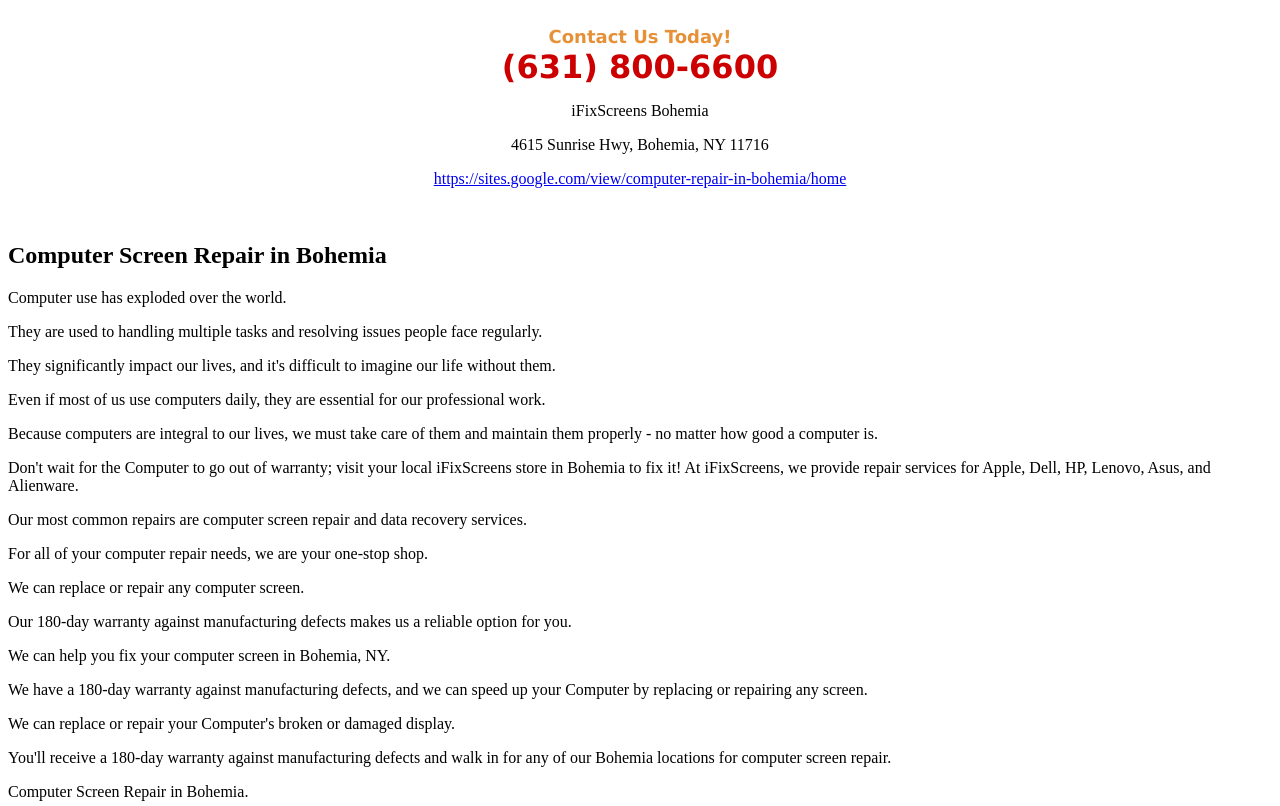
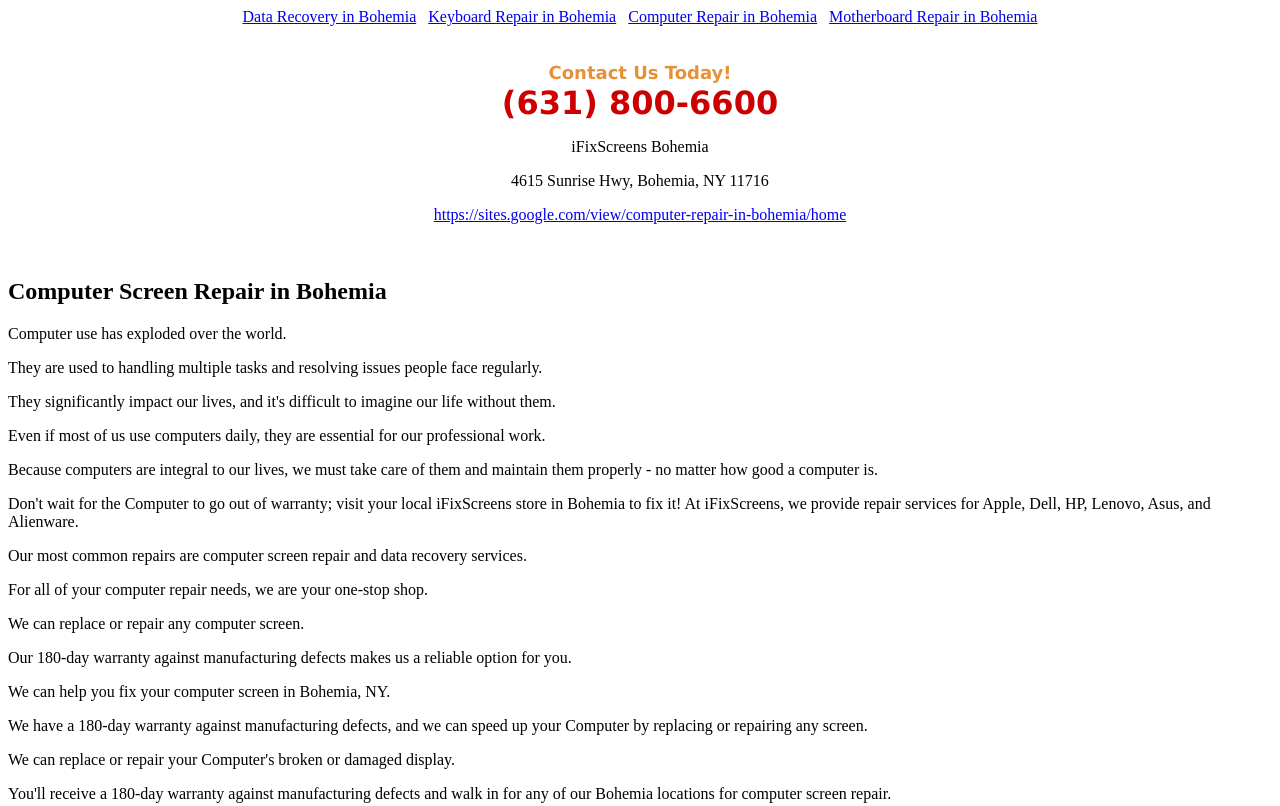
Before and after one commit to iFix786/computer-repair-in-bohemia, a plain HTML site: page ComputerScreenRepairinBohemia.html in a window 1280 px wide. Shown: the top 806 px of the page. Drawn offline with Linux system fonts and the light colour scheme.

Commit message:
Update ComputerScreenRepairinBohemia.html

```diff
--- a/ComputerScreenRepairinBohemia.html
+++ b/ComputerScreenRepairinBohemia.html
@@ -1,4 +1,12 @@
-<!DOCTYPE html><html><body><div class="sites-embed-align-center-wrapping-off"><div class="sites-embed-border-on sites-embed sites-embed-full-width" style="width:100%;"><div class="sites-embed-content sites-embed-type-text"><div class="sites-embed-content-textbox"><div dir="ltr"><div style="text-align:center"><br><span style="color:rgb(230,145,56)"><b><font size="4"><span style="font-family:verdana,sans-serif">Contact Us Today!</span></font></b></span><br><span style="color:rgb(204,0,0)"><b><font size="6"><span style="font-family:verdana,sans-serif">(631) 800-6600</span></font></b></span><br><p>iFixScreens Bohemia</p><p>4615 Sunrise Hwy, Bohemia, NY 11716</p><p><a href="https://sites.google.com/view/computer-repair-in-bohemia/home" target="_blank">https://sites.google.com/view/computer-repair-in-bohemia/home</a></p><br></div></div></div></div></div></div><h2>Computer Screen Repair in Bohemia</h2>Computer use has exploded over the world. <p>They are used to handling multiple tasks and resolving issues people face regularly. <p>They significantly impact our lives, and it's difficult to imagine our life without them. <p>Even if most of us use computers daily, they are essential for our professional work. <p>Because computers are integral to our lives, we must take care of them and maintain them properly - no matter how good a computer is. <p>Don't wait for the Computer to go out of warranty; visit your local iFixScreens store in Bohemia to fix it!
+<!DOCTYPE html><html><body>
+   <div style="text-align: center;">
+
+        <a href="./DataRecoveryinBohemia.html">Data Recovery in Bohemia</a>&nbsp&nbsp
+        <a href="./KeyboardRepairinBohemia.html">Keyboard Repair in Bohemia</a>&nbsp&nbsp
+<a href="./index.html">Computer Repair in Bohemia</a>&nbsp&nbsp
+        <a href="./MotherboardrepairserviceinBohemia.html">Motherboard Repair in Bohemia</a>
+    </div><br/>
+  <div class="sites-embed-align-center-wrapping-off"><div class="sites-embed-border-on sites-embed sites-embed-full-width" style="width:100%;"><div class="sites-embed-content sites-embed-type-text"><div class="sites-embed-content-textbox"><div dir="ltr"><div style="text-align:center"><br><span style="color:rgb(230,145,56)"><b><font size="4"><span style="font-family:verdana,sans-serif">Contact Us Today!</span></font></b></span><br><span style="color:rgb(204,0,0)"><b><font size="6"><span style="font-family:verdana,sans-serif">(631) 800-6600</span></font></b></span><br><p>iFixScreens Bohemia</p><p>4615 Sunrise Hwy, Bohemia, NY 11716</p><p><a href="https://sites.google.com/view/computer-repair-in-bohemia/home" target="_blank">https://sites.google.com/view/computer-repair-in-bohemia/home</a></p><br></div></div></div></div></div></div><h2>Computer Screen Repair in Bohemia</h2>Computer use has exploded over the world. <p>They are used to handling multiple tasks and resolving issues people face regularly. <p>They significantly impact our lives, and it's difficult to imagine our life without them. <p>Even if most of us use computers daily, they are essential for our professional work. <p>Because computers are integral to our lives, we must take care of them and maintain them properly - no matter how good a computer is. <p>Don't wait for the Computer to go out of warranty; visit your local iFixScreens store in Bohemia to fix it!
 
 At iFixScreens, we provide repair services for Apple, Dell, HP, Lenovo, Asus, and Alienware. <p>Our most common repairs are computer screen repair and data recovery services. <p>For all of your computer repair needs, we are your one-stop shop. <p>We can replace or repair any computer screen. <p>Our 180-day warranty against manufacturing defects makes us a reliable option for you.
 <p>
```
